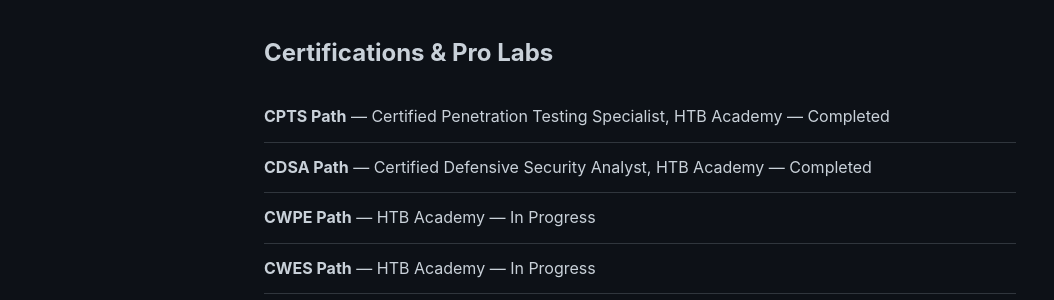
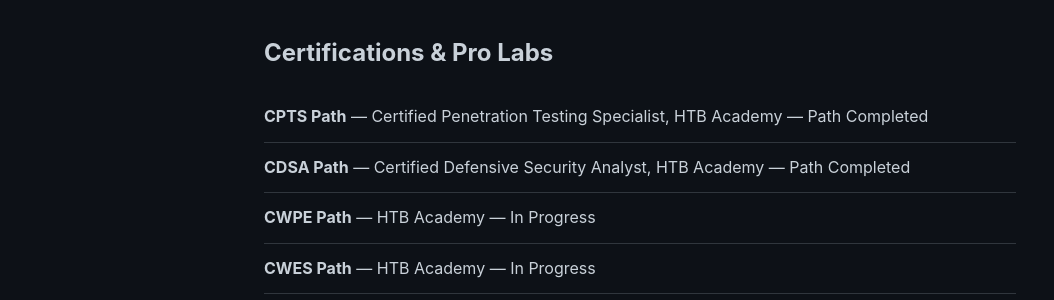
Before and after one commit to RudeRaph/RudeRaph.github.io, a Jekyll site: the page built from index.md, in a window 1280 px wide. Shown: the part 268-568 px from the top of the page, without its empty margins (0-1054 px from the left). Built offline with Jekyll 4.4.1, drawn with Linux system fonts in a browser that asks for light colours.

Commit message:
Update index.md

```diff
--- a/index.md
+++ b/index.md
@@ -16,8 +16,8 @@ title: Home
 <section class="certifications">
   <h2>Certifications & Pro Labs</h2>
   <ul>
-    <li><strong>CPTS Path</strong> — Certified Penetration Testing Specialist, HTB Academy — Completed</li>
-    <li><strong>CDSA Path</strong> — Certified Defensive Security Analyst, HTB Academy — Completed</li>
+    <li><strong>CPTS Path</strong> — Certified Penetration Testing Specialist, HTB Academy — Path Completed</li>
+    <li><strong>CDSA Path</strong> — Certified Defensive Security Analyst, HTB Academy — Path Completed</li>
     <li><strong>CWPE Path</strong> — HTB Academy — In Progress</li>
     <li><strong>CWES Path</strong> — HTB Academy — In Progress</li>
     <li><strong>CJCA Path</strong> — HTB Academy — In Progress</li>
```
